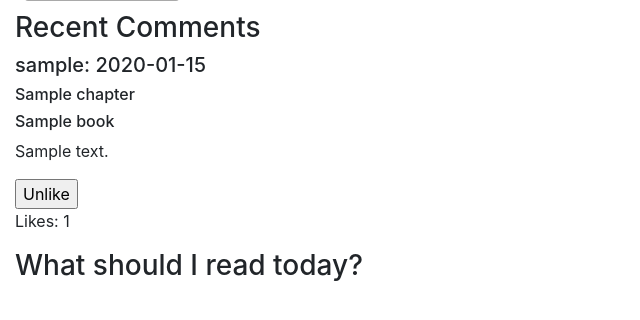
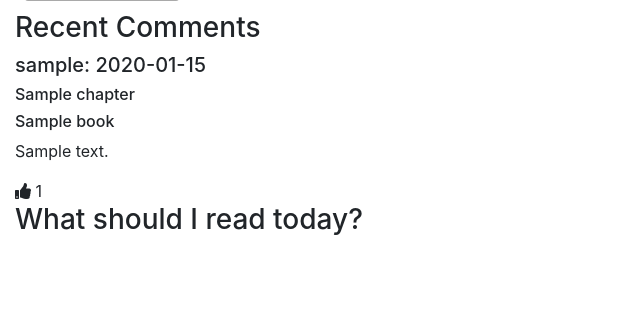
Before and after one commit to joshdbarton/nightstand-capstone, a Django app: page /dashboard/ in a window 1280 px wide. Shown: the part 304-624 px from the top of the page, without its empty margins (0-640 px from the left). Run offline with Django 3.2, Linux system fonts and the light colour scheme; a user stored in the database is signed in; tables that the repository leaves empty hold one stand-in row (values such as "Sample post"); grey boxes marked "Sample" are stand-in pictures; some libraries are stand-ins or nearby versions.

Commit message:
added thoumbs up as like button with CSS interactivity and updated JS

```diff
--- a/nightstand_dashboard/static/nightstand_dashboard/main.css
+++ b/nightstand_dashboard/static/nightstand_dashboard/main.css
@@ -6,7 +6,7 @@ Group Progress Box
 }
 
 .reader-square {
-    background-color: bisque;
+    background-color: whitesmoke;
 }
 
 .reader-square-overdue {
@@ -37,7 +37,7 @@ Group Progress Box
 
 .reader-div {
     width: 100px;
-    text-align: center
+    text-align: center;
 }
 
 .group-chapter-card,
@@ -48,6 +48,7 @@ Group Progress Box
 .square {
     height: 70px;
 }
+
 
 /**************************
 Dashboard Book Card
@@ -103,6 +104,9 @@ Chapter Card
 /**************************
 Comment Card
 **************************/
+.like-button:hover {
+    color: gray;
+}
 
 /**************************
 Dashboard Layout
--- a/nightstand_dashboard/static/nightstand_dashboard/main.js
+++ b/nightstand_dashboard/static/nightstand_dashboard/main.js
@@ -9,13 +9,15 @@ $(".like-button").click(event => {
             "Content-Type": "application/json",
         }
     })
-    if (event.target.value === "Like") {
-        $(`#${event.target.id}`).val("Unlike")
+    if ($(`#${event.target.id}`).hasClass("far")) {
+        $(`#${event.target.id}`).removeClass("far")
+        $(`#${event.target.id}`).addClass("fas")
         let likeCount = parseInt($(`#like-count-${event.target.id.split("-")[1]}`).text());
         likeCount ++;
         $(`#like-count-${event.target.id.split("-")[1]}`).text( likeCount.toString())
     } else {
-        $(`#${event.target.id}`).val("Like")
+        $(`#${event.target.id}`).removeClass("fas")
+        $(`#${event.target.id}`).addClass("far")
         let likeCount = parseInt($(`#like-count-${event.target.id.split("-")[1]}`).text());
         likeCount --;
         $(`#like-count-${event.target.id.split("-")[1]}`).text(likeCount.toString())
--- a/nightstand_dashboard/templates/nightstand_dashboard/base.html
+++ b/nightstand_dashboard/templates/nightstand_dashboard/base.html
@@ -3,8 +3,8 @@
 <html lang="en">
 
 <head>
-        <link rel="stylesheet" href="https://stackpath.bootstrapcdn.com/bootstrap/4.1.3/css/bootstrap.min.css" integrity="sha384-MCw98/SFnGE8fJT3GXwEOngsV7Zt27NXFoaoApmYm81iuXoPkFOJwJ8ERdknLPMO" crossorigin="anonymous">
-
+    <link rel="stylesheet" href="https://stackpath.bootstrapcdn.com/bootstrap/4.1.3/css/bootstrap.min.css" integrity="sha384-MCw98/SFnGE8fJT3GXwEOngsV7Zt27NXFoaoApmYm81iuXoPkFOJwJ8ERdknLPMO" crossorigin="anonymous">
+    <link rel="stylesheet" href="https://use.fontawesome.com/releases/v5.3.1/css/all.css" integrity="sha384-mzrmE5qonljUremFsqc01SB46JvROS7bZs3IO2EmfFsd15uHvIt+Y8vEf7N7fWAU" crossorigin="anonymous">
     <link rel="stylesheet" href="{% static 'nightstand_dashboard/main.css' %}">
     <title></title>
 </head>
--- a/nightstand_dashboard/templates/nightstand_dashboard/dashboard.html
+++ b/nightstand_dashboard/templates/nightstand_dashboard/dashboard.html
@@ -22,11 +22,11 @@
         <h6>{{comment.chapter.book}}</h6>
         <p>{{comment.content}}</p>
         {% if reader in comment.likes.all %}
-        <input class="like-button" id="comment-{{comment.id}}" type="button" value="Unlike"/>
+        <i class="fas fa-thumbs-up like-button" id="comment-{{comment.id}}"></i>
         {% else %}
-        <input class="like-button" id="comment-{{comment.id}}" type="button" value="Like"/>
+        <i class="far fa-thumbs-up like-button" id="comment-{{comment.id}}"></i>
         {% endif %}
-        <p>Likes: <span id="like-count-{{comment.id}}">{{comment.likes.count}}</span></p>
+        <span id="like-count-{{comment.id}}">{{comment.likes.count}}</span>
 
     </div>
     {% endfor %}
--- a/nightstand_dashboard/templates/nightstand_dashboard/group_detail.html
+++ b/nightstand_dashboard/templates/nightstand_dashboard/group_detail.html
@@ -11,7 +11,7 @@
 </div>
 <div id="group-progress">
         <div id="group-chapters">
-                <div class="reader-header">Group Progress</div>
+                <!-- <div class="reader-header">Group Progress</div> -->
                 {% for chapter in group.groupchapter_set.all %}
                 <div class="group-chapter-card" id="chapter-card-{{chapter.id}}">
                     <p>{{chapter.chapter}}</p>
@@ -24,9 +24,9 @@
         <div id="readers-progress">
                 {% for reader, values in readers.items %}
                     <div class="reader-div", id={{reader}}>
-                        <div class="reader-header">{{reader}}</div>
+                        <!-- <div class="reader-header">{{reader}}</div> -->
                         {% for value in values %}
-                            <div class="square reader-square{{value}}"></div>
+                            <div class="square reader-square{{value}}"><p>{{reader}}</p></div>
                         {% endfor %}
                     </div>
                 {% endfor %}
```
